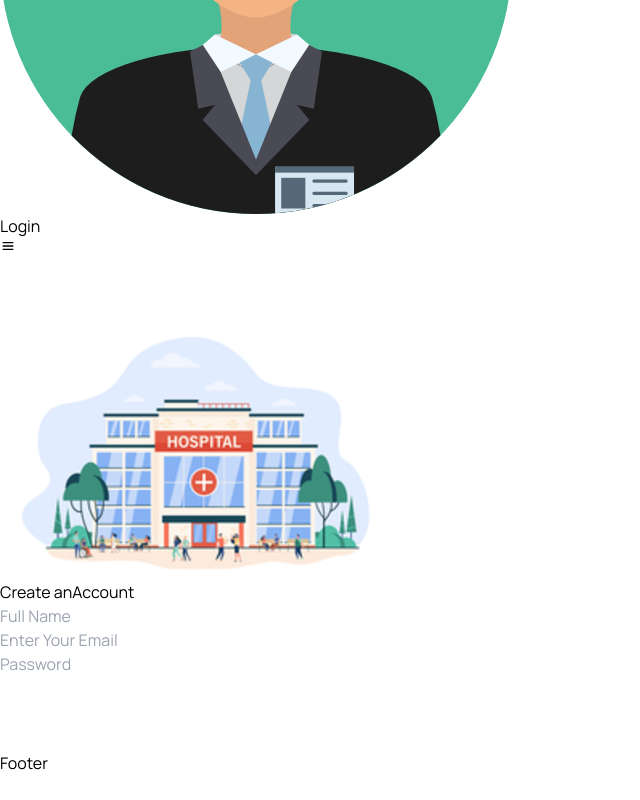
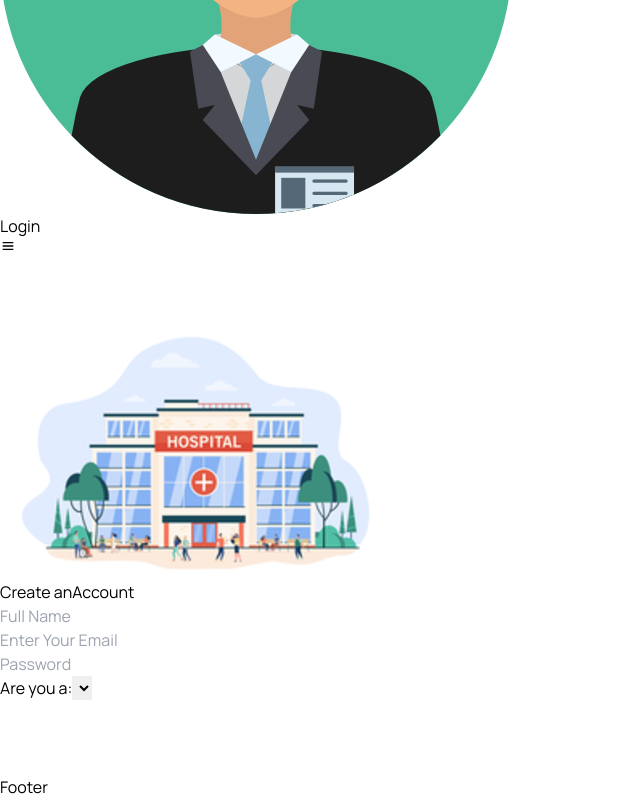
Before and after one commit to ianovich/predictive-symptom, a React (Vite) app in the folder frontend/: page /register in a window 1280 px wide. Shown: the part 471-1271 px from the top of the page, without its empty margins (0-640 px from the left). Before the commit the page ends 1246 px from the top, so only its background shows below. Built offline with nearby package versions, Linux system fonts and the light colour scheme.

Commit message:
updated SignUp2

```diff
--- a/frontend/src/pages/SignUp.jsx
+++ b/frontend/src/pages/SignUp.jsx
@@ -48,7 +48,17 @@ const SignUp = () => {
                 />
               </div>
 
-              <div></div>
+              <div className="mb-5 flex items-center justify-between">
+              <label htmlFor="" className="text-headingColor font-bold text-[16px] leading-7">
+                Are you a:
+                <select name="role" className="text-textColor font-semibold text-[15px] leading-7 px-4 py-3 focus:outline-none">
+             <option value=""></option>
+             <option value=""></option>
+
+                </select>
+              </label>
+
+              </div>
             </form>
           </div>
         </div>
```
